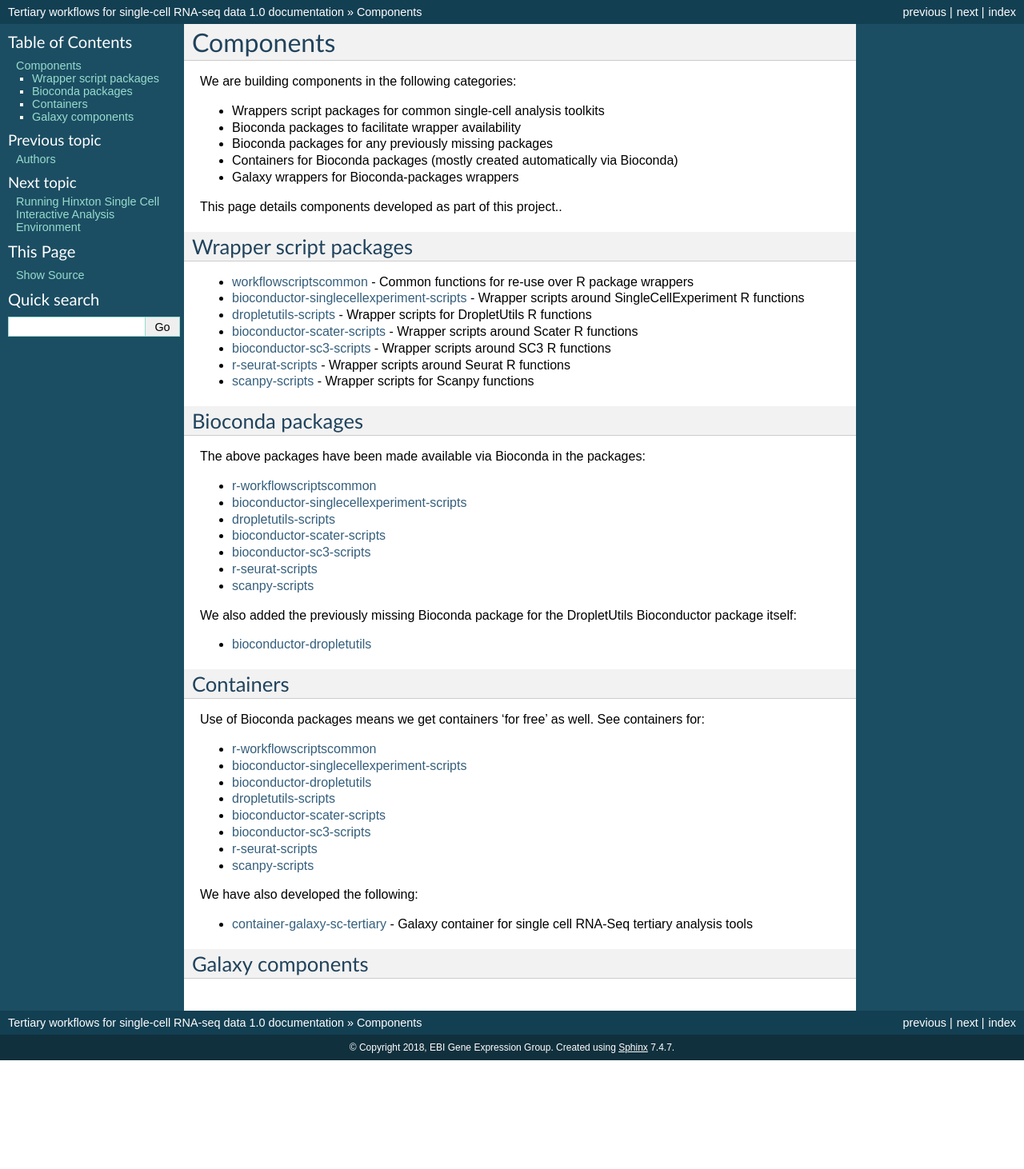
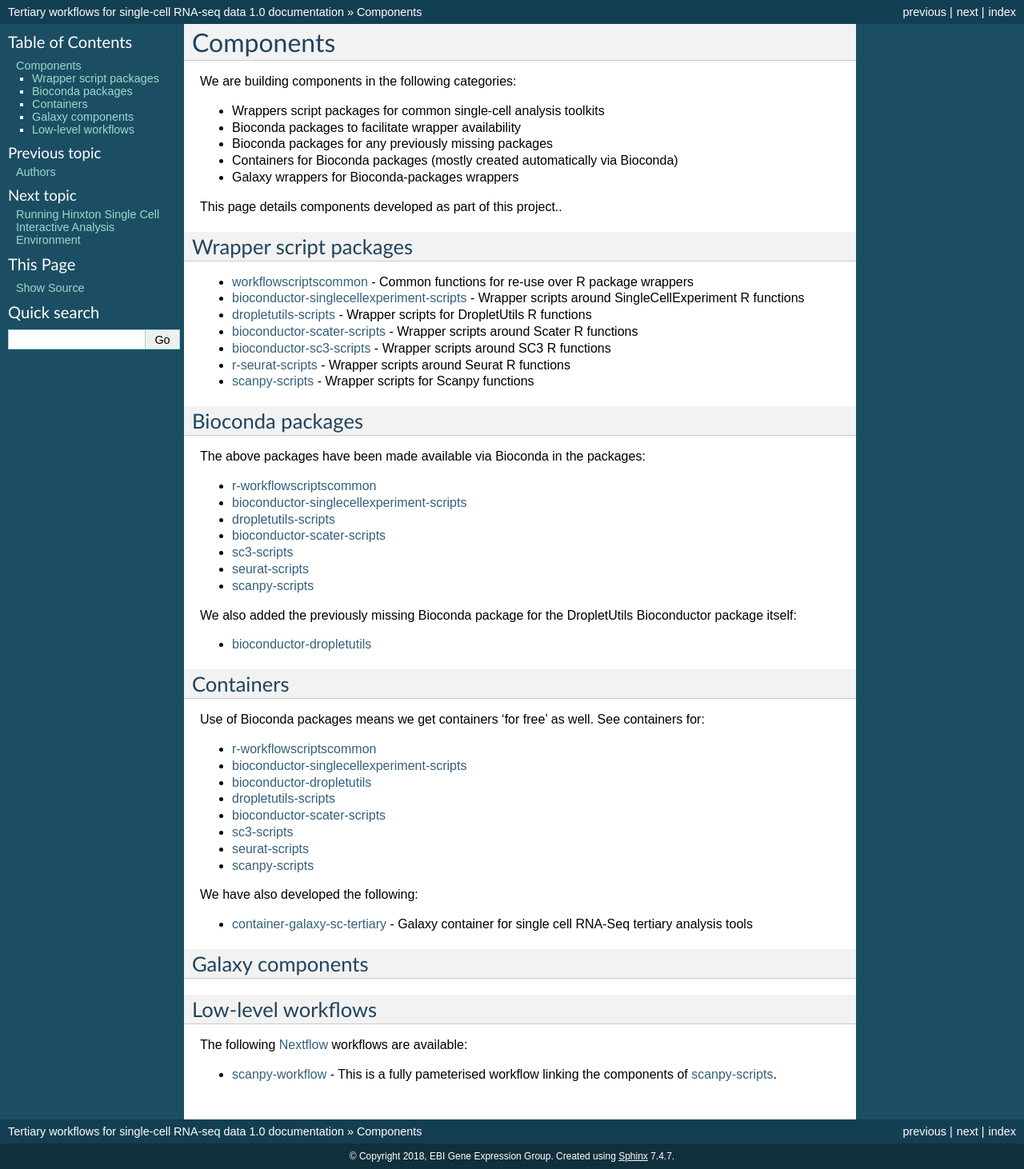
Before and after one commit to ebi-gene-expression-group/tertiary_workflows_docs, a Sphinx documentation site: the page built from docs/modules.rst, in a window 1280 px wide. Shown: the whole page at 80% size. Built offline with Sphinx 7.4.7, drawn with Linux system fonts in a browser that asks for light colours; before the commit the page ends 1326 px from its top, so only the background shows below that.

Commit message:
Fixes to reflect Bioconda package renaming, mention Nextflow Scanpy workflow

```diff
--- a/docs/modules.rst
+++ b/docs/modules.rst
@@ -34,8 +34,8 @@ The above packages have been made available via Bioconda in the packages:
 * `bioconductor-singlecellexperiment-scripts <https://anaconda.org/bioconda/bioconductor-singlecellexperiment-scripts>`_
 * `dropletutils-scripts <https://anaconda.org/bioconda/dropletutils-scripts>`_
 * `bioconductor-scater-scripts <https://anaconda.org/bioconda/bioconductor-scater-scripts>`_
-* `bioconductor-sc3-scripts <https://anaconda.org/bioconda/bioconductor-sc3-scripts>`_
-* `r-seurat-scripts <https://anaconda.org/bioconda/r-seurat-scripts>`_
+* `sc3-scripts <https://anaconda.org/bioconda/sc3-scripts>`_
+* `seurat-scripts <https://anaconda.org/bioconda/seurat-scripts>`_
 * `scanpy-scripts <https://anaconda.org/bioconda/scanpy-scripts>`_
 
 We also added the previously missing Bioconda package for the DropletUtils Bioconductor package itself:
@@ -53,8 +53,8 @@ Use of Bioconda packages means we get containers 'for free' as well. See contain
 * `bioconductor-dropletutils <https://quay.io/repository/biocontainers/bioconductor-dropletutils>`_
 * `dropletutils-scripts <https://quay.io/repository/biocontainers/dropletutils-scripts>`_
 * `bioconductor-scater-scripts <https://quay.io/repository/biocontainers/bioconductor-scater-scripts>`_
-* `bioconductor-sc3-scripts <https://quay.io/repository/biocontainers/bioconductor-sc3-scripts>`_
-* `r-seurat-scripts <https://quay.io/repository/biocontainers/r-seurat-scripts>`_
+* `sc3-scripts <https://quay.io/repository/biocontainers/sc3-scripts>`_
+* `seurat-scripts <https://quay.io/repository/biocontainers/seurat-scripts>`_
 * `scanpy-scripts <https://quay.io/repository/biocontainers/scanpy-scripts>`_
 
 We have also developed the following:
@@ -64,3 +64,12 @@ We have also developed the following:
 *****************
 Galaxy components
 *****************
+
+
+*******************
+Low-level workflows
+*******************
+
+The following `Nextflow <https://www.nextflow.io/>`_ workflows are available:
+
+* `scanpy-workflow <https://github.com/ebi-gene-expression-group/scanpy-workflow>`_ - This is a fully pameterised workflow linking the components of  `scanpy-scripts <https://github.com/ebi-gene-expression-group/scanpy-scripts>`_.
```
